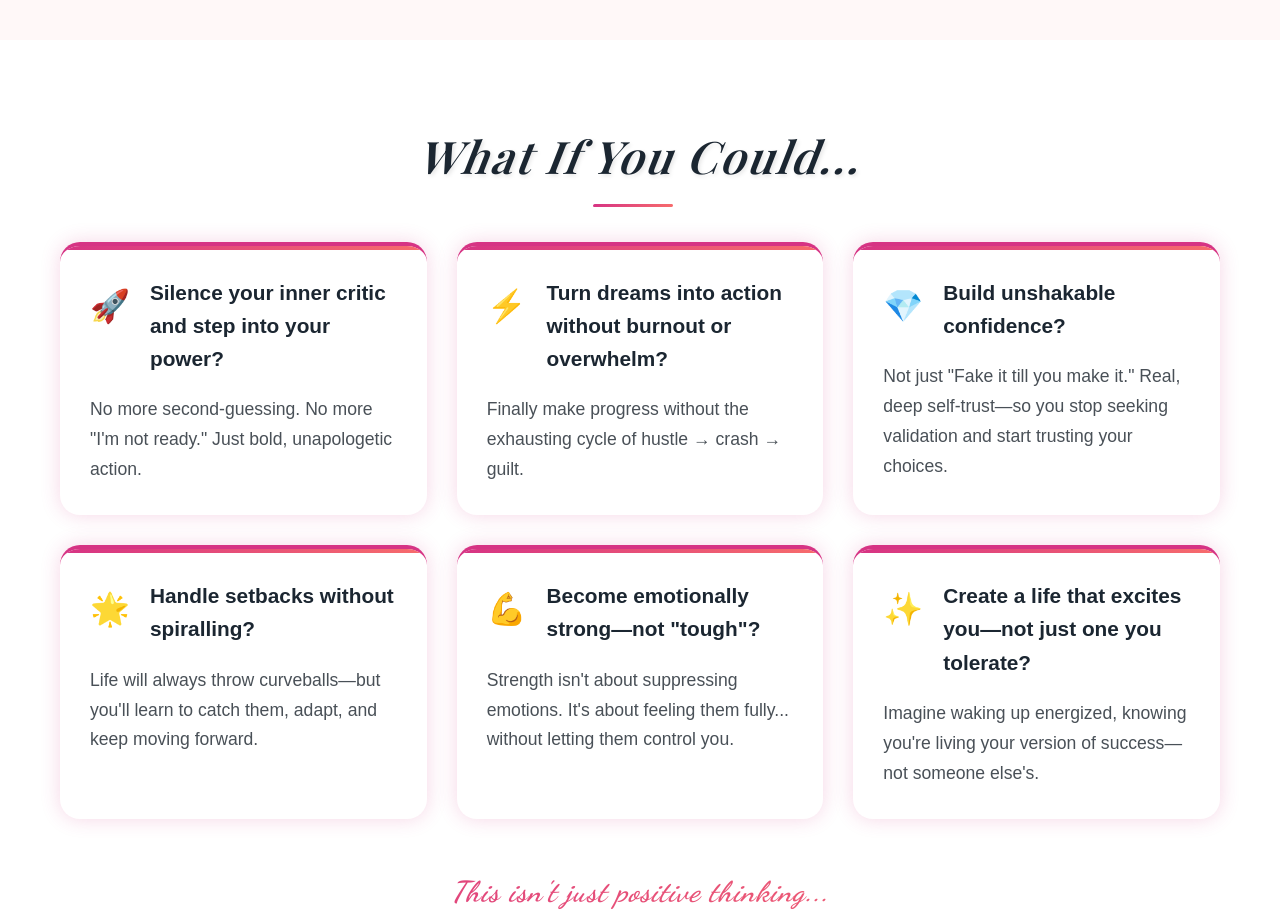
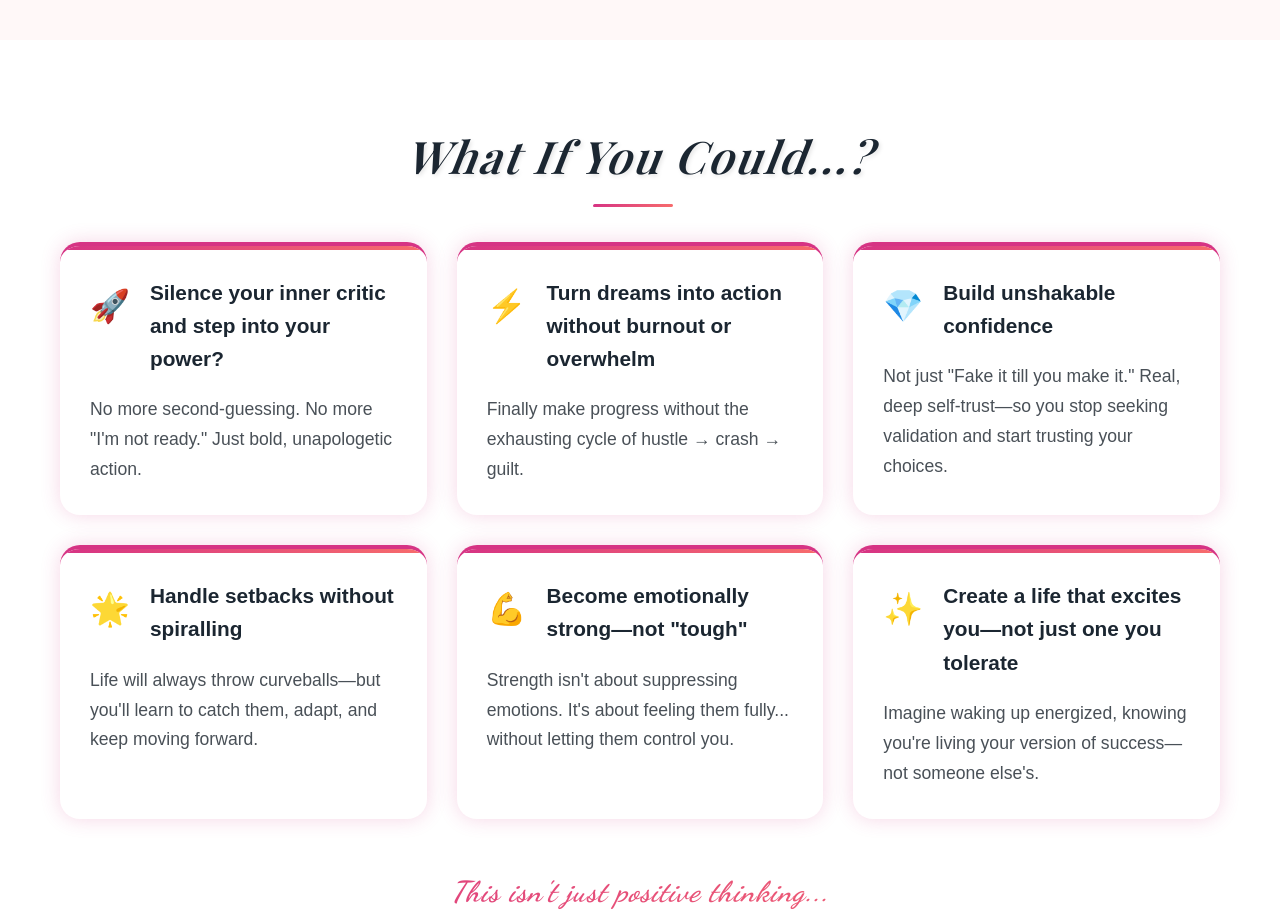
Before and after one commit to aasaitechproviders/the-alchemy-of-living-website, a plain HTML site: page index.html in a window 1280 px wide. Shown: the part 3360-4277 px from the top of the page. Drawn offline with nearby package versions, Linux system fonts and the light colour scheme; a web font is replaced by a local one.

Commit message:
Update index.html

```diff
--- a/index.html
+++ b/index.html
@@ -1218,7 +1218,7 @@
     <!-- What If You Could Section -->
     <section id="programs" class="section">
         <div class="container">
-            <h2>What If You Could...</h2>
+            <h2>What If You Could...?</h2>
 
             <div class="possibilities">
                 <div class="possibility-item warm-glow">
@@ -1237,7 +1237,7 @@
                     <div class="possibility-header">
                         <div class="possibility-icon">⚡</div>
                         <div>
-                            <h3>Turn dreams into action without burnout or overwhelm?</h3>
+                            <h3>Turn dreams into action without burnout or overwhelm</h3>
                         </div>
                     </div>
                     <div class="possibility-description">
@@ -1249,7 +1249,7 @@
                     <div class="possibility-header">
                         <div class="possibility-icon">💎</div>
                         <div>
-                            <h3>Build unshakable confidence?</h3>
+                            <h3>Build unshakable confidence</h3>
                         </div>
                     </div>
                     <div class="possibility-description">
@@ -1261,7 +1261,7 @@
                     <div class="possibility-header">
                         <div class="possibility-icon">🌟</div>
                         <div>
-                            <h3>Handle setbacks without spiralling?</h3>
+                            <h3>Handle setbacks without spiralling</h3>
                         </div>
                     </div>
                     <div class="possibility-description">
@@ -1273,7 +1273,7 @@
                     <div class="possibility-header">
                         <div class="possibility-icon">💪</div>
                         <div>
-                            <h3>Become emotionally strong—not "tough"?</h3>
+                            <h3>Become emotionally strong—not "tough"</h3>
                         </div>
                     </div>
                     <div class="possibility-description">
@@ -1285,7 +1285,7 @@
                     <div class="possibility-header">
                         <div class="possibility-icon">✨</div>
                         <div>
-                            <h3>Create a life that excites you—not just one you tolerate?</h3>
+                            <h3>Create a life that excites you—not just one you tolerate</h3>
                         </div>
                     </div>
                     <div class="possibility-description">
```
